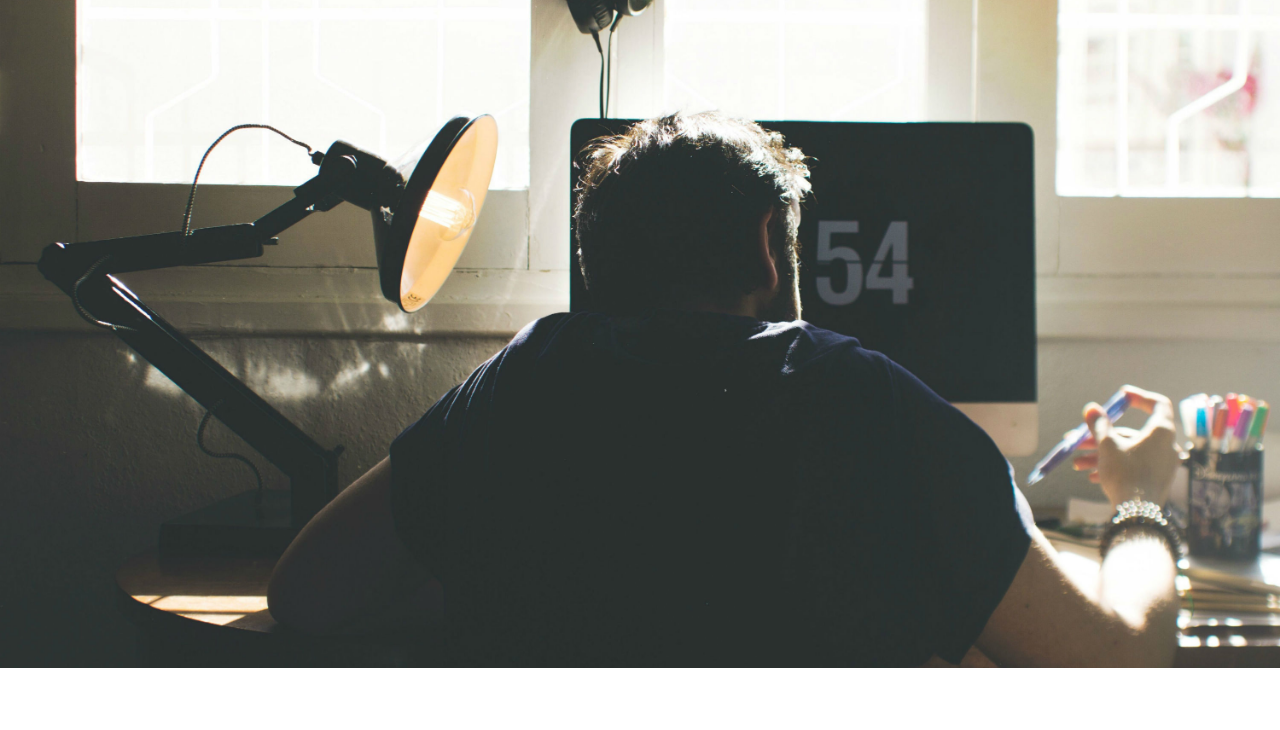
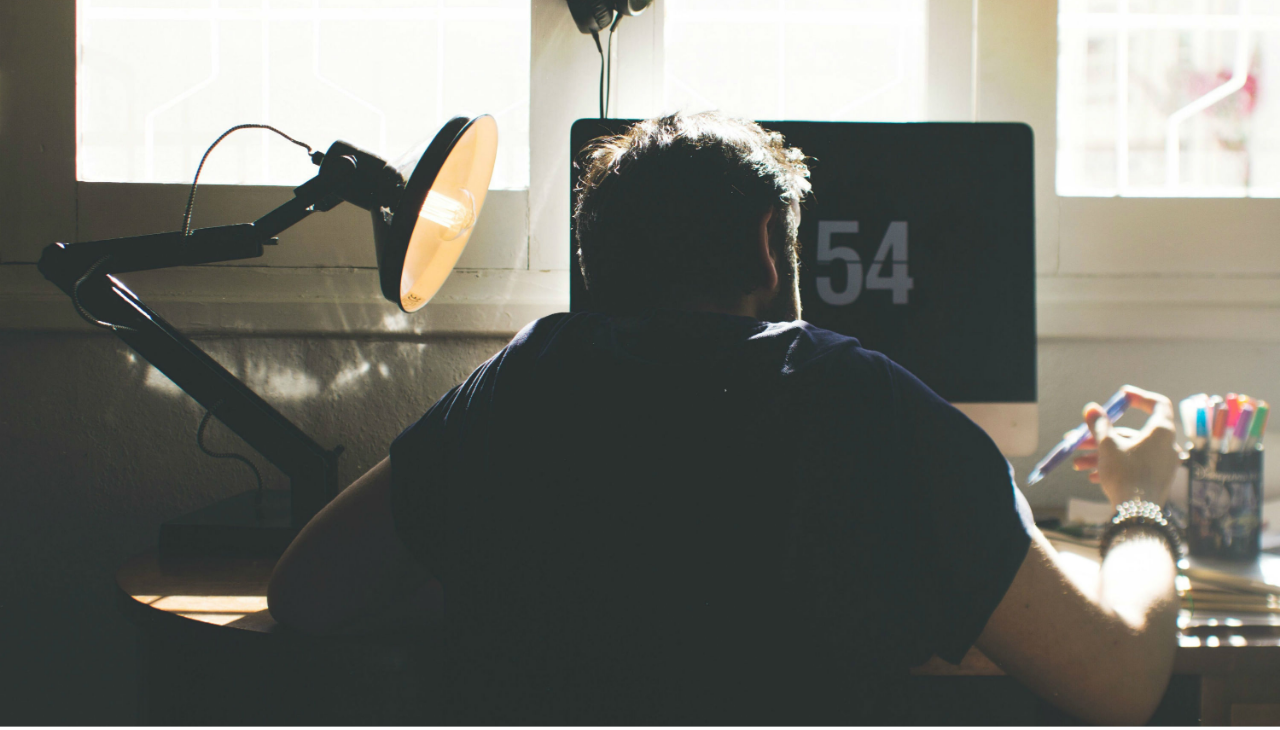
Before and after one commit to AitorAlejandro/aitoralejandro.github.io, a website: page index.html in a window 1280 px wide. Shown: the part 132-862 px from the top of the page. Before the commit the page ends 800 px from the top, so only its background shows below. Drawn offline with nearby package versions, Linux system fonts and the light colour scheme.

Commit message:
Estilos cabecera

```diff
--- a/index.html
+++ b/index.html
@@ -48,10 +48,12 @@
             <span class="sr-only">Close</span>
         </button>
     </nav>
+</header>
+<img src="img/bg-working.jpg" alt="" class="responsive-img">
 
-</header>
+<main>
 
-
+</main>
 
 </div>
 <!-- /site-container -->
--- a/src/sass/base/_global.scss
+++ b/src/sass/base/_global.scss
@@ -7,9 +7,6 @@
 body {
     font-family: 'Lato', sans-serif;
     background-color: #fff;
-    background-image: url("../img/bg-working.jpg");
-    background-size: 100%;
-    background-repeat: no-repeat;
 }
 .site-container {
     min-width: 320px;
@@ -23,3 +20,6 @@ button {
 a, button {
     outline-color: #fff;
 }
+.responsive-img {
+    max-width: 100%;
+}
```
Also changed, not shown: css/base.css.
